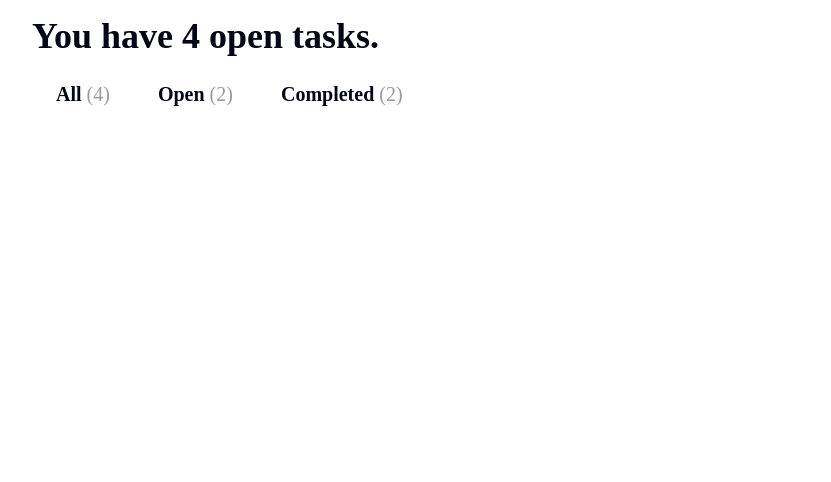
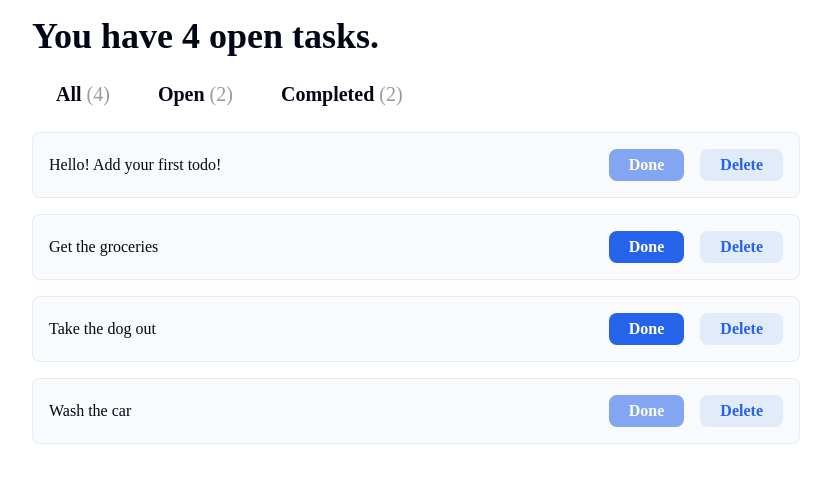
Before and after one commit to alexsbryant/todo1, a React (Vite) app in the folder todo1/: page / in a window 1280 px wide. Shown: the top 482 px of the page, without its empty margins (224-1055 px from the left). Built offline with nearby package versions, Linux system fonts and the light colour scheme; a web font is replaced by a local one.

Commit message:
Filtering
Filtering todos to show based on tab selection via Todo List

```diff
--- a/todo1/src/Components/TodoCard.jsx
+++ b/todo1/src/Components/TodoCard.jsx
@@ -1,8 +1,23 @@
 import React from 'react';
 
-function TodoCard() {
+function TodoCard(props) {
+  const { todoIndex, todos } = props;
+
+  const todo = todos[todoIndex];
+  console.log(todo);
+
   return (
-    <div></div>
+    <div className="card todo-item">
+      <p>{todo.input}</p>
+      <div className="todo-buttons">
+        <button disabled={todo.complete}>
+          <h6>Done</h6>
+        </button>
+        <button>
+          <h6>Delete</h6>
+        </button>
+      </div>
+    </div>
   )
 }
 
--- a/todo1/src/Components/TodoList.jsx
+++ b/todo1/src/Components/TodoList.jsx
@@ -5,10 +5,19 @@
   const { todos } = props;
 
   const tab = 'All';
+  const filterTodosList = tab === 'All' ?
+  todos :
+  tab === 'Completed' ?
+  todos.filter(val => val.completed) :
+  todos.filter(val => !val.completed)
 
   return (
     <>
-
+      {todos.map((todo, todoIndex) => {
+        return (
+          <TodoCard key={todoIndex} todoIndex={todoIndex} {...props} />
+        )
+      })}
     </>
   )
 }
```
